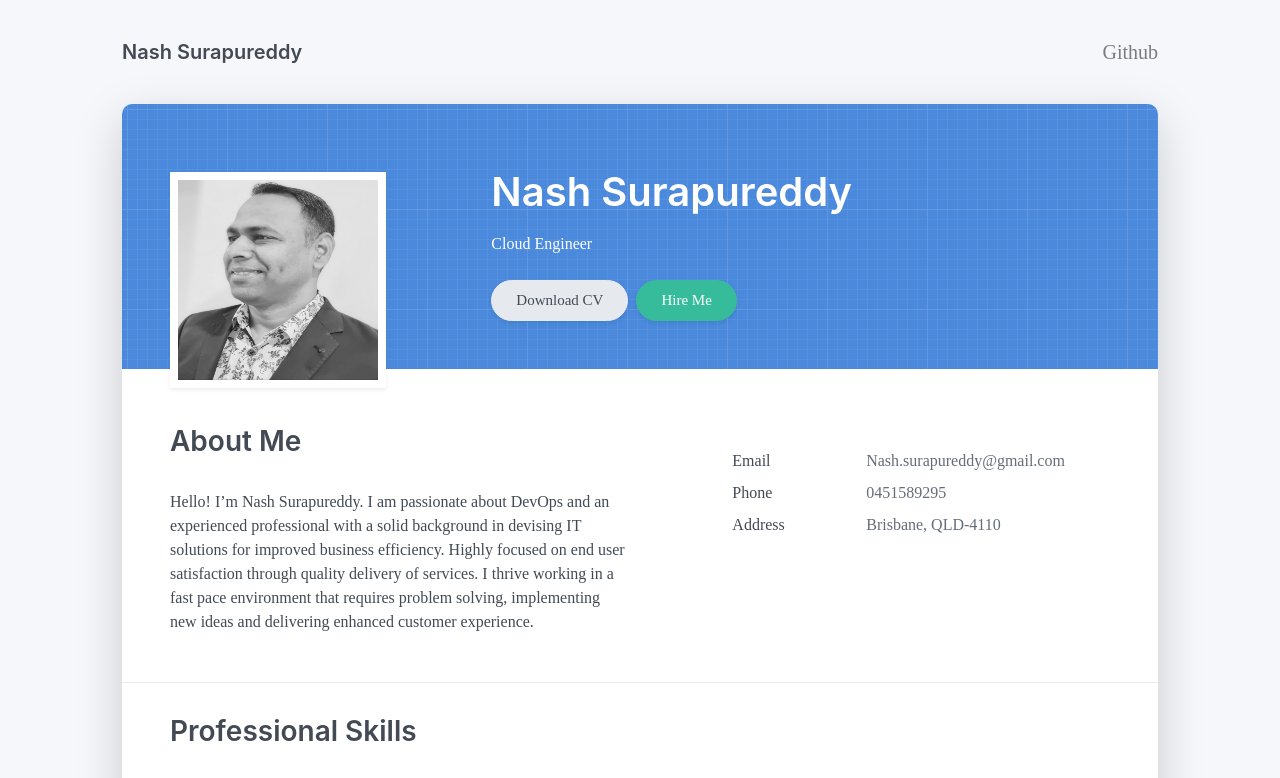
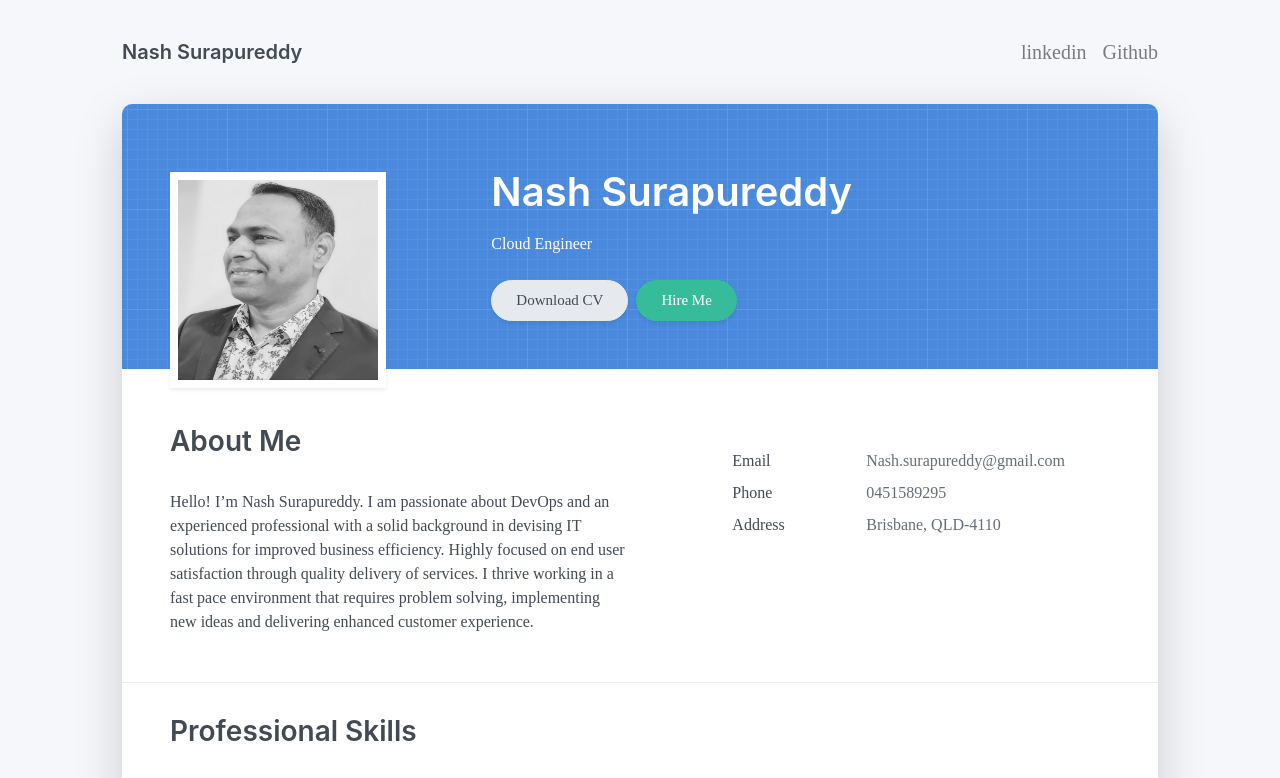
Before and after one commit to nash1983/Naresh-portfolio, a plain HTML site: page index.html in a window 1280 px wide. Shown: the top 778 px of the page. Drawn offline with Linux system fonts and the light colour scheme.

Commit message:
update linkedin
linkedin url added

```diff
--- a/index.html
+++ b/index.html
@@ -20,8 +20,8 @@
           <div class="site-nav">
             <nav role="navigation">
               <ul class="nav justify-content-center">
-               <!-- <li class="nav-item"><a class="nav-link" href="https://linkedin.com/in/nashsurapureddy" title="linkedin"><i class="fab fa-linkedin"></i><span class="menu-title sr-only">linkedin</span></a>
-                </li> -->
+               <li class="nav-item"><a class="nav-link" href="https://linkedin.com/in/nashsurapureddy" title="linkedin"><i class="fab fa-linkedin"></i><span class="menu-title sr-only">linkedin</span></a>
+                </li>
                 <li class="nav-item"><a class="nav-link" href="https://github.com/nash1983/Portfolio" title="Github"><i class="fab fa-github"></i><span class="menu-title sr-only">Github</span></a>
                 </li>
               </ul>
@@ -243,8 +243,8 @@
           <div class="footer-nav">
             <nav role="navigation">
               <ul class="nav justify-content-center">
-                <!--<li class="nav-item"><a class="nav-link" href="https://linkedin.com/in/nashsurapureddy" title="linkedin"><i class="fab fa-linkedin"></i><span class="menu-title sr-only">linkedin</span></a>
-                </li>-->
+                <li class="nav-item"><a class="nav-link" href="https://linkedin.com/in/nashsurapureddy" title="linkedin"><i class="fab fa-linkedin"></i><span class="menu-title sr-only">linkedin</span></a>
+                </li>
                 <li class="nav-item"><a class="nav-link" href="https://github.com/nash1983/Portfolio" title="Github"><i class="fab fa-github"></i><span class="menu-title sr-only">Github</span></a>
                 </li>
               </ul>
```
